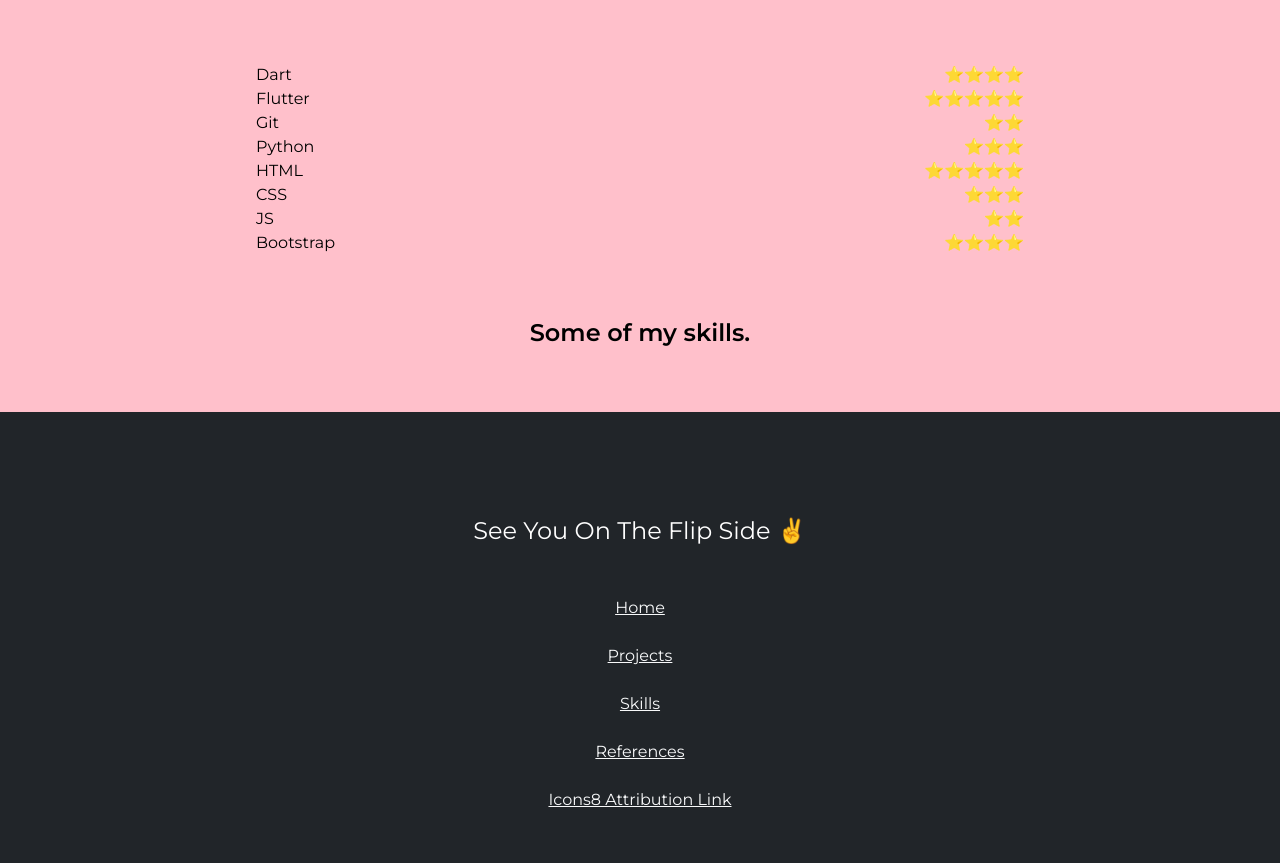
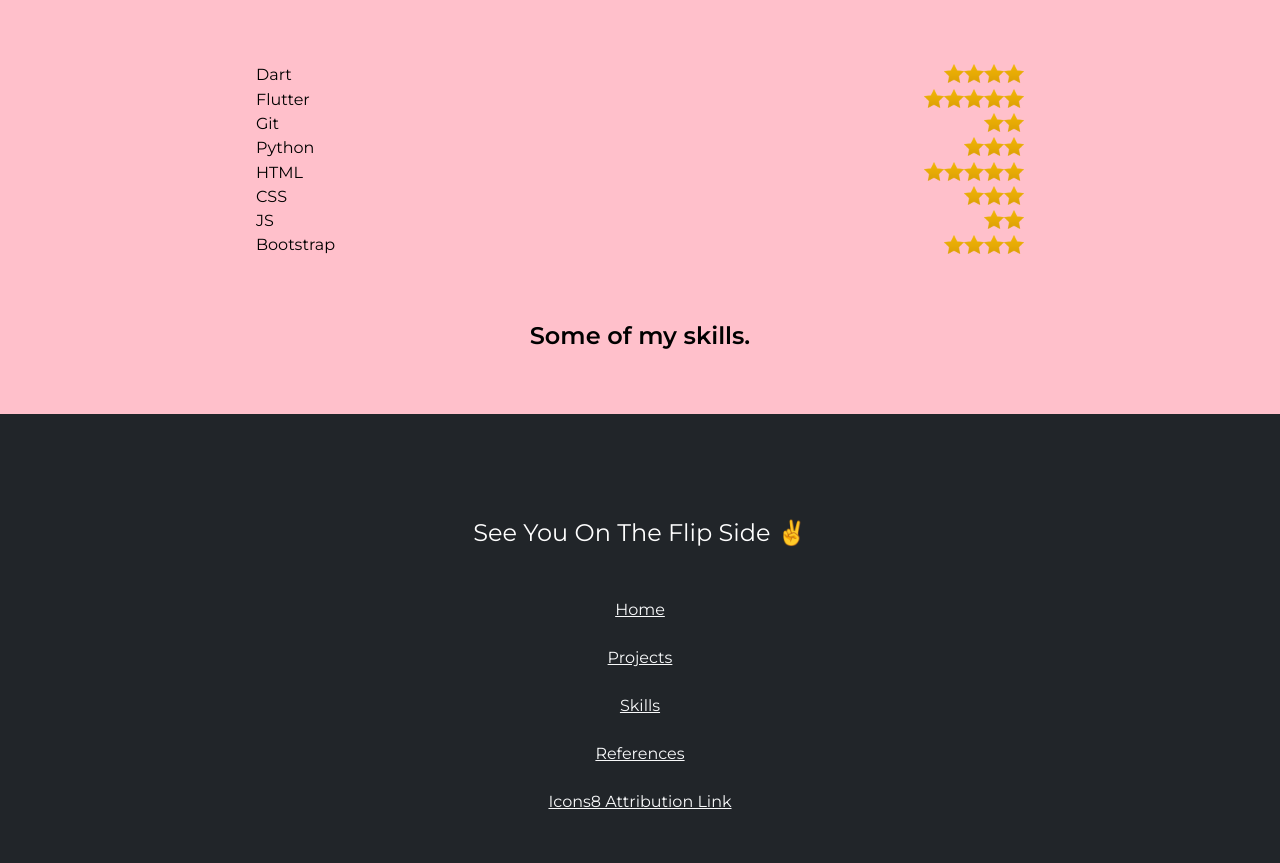
Before and after one commit to mattrltrent/csc105-assignment4, a plain HTML site: page media.html in a window 1280 px wide. Shown: the part 3122-3985 px from the top of the page. Drawn offline with nearby package versions, Linux system fonts and the light colour scheme.

Commit message:
added an img star

```diff
--- a/general.css
+++ b/general.css
@@ -465,3 +465,10 @@ table {
     padding-bottom: 120px;
     max-width: 60vw;
 }
+
+.star-img {
+    height: auto;
+    width: 20px;
+    margin: auto;
+    padding-bottom: 4px;
+}
--- a/media.html
+++ b/media.html
@@ -108,35 +108,35 @@
                         <tbody>
                             <tr>
                                 <td class="align-left">Dart</td>
-                                <td class="align-right">⭐⭐⭐⭐</td>
+                                <td class="align-right"><img class="star-img" src="assets/star.png" alt="Star"><img class="star-img" src="assets/star.png" alt="Star"><img class="star-img" src="assets/star.png" alt="Star"><img class="star-img" src="assets/star.png" alt="Star"></td>
                             </tr>
                             <tr>
                                 <td class="align-left">Flutter</td>
-                                <td class="align-right">⭐⭐⭐⭐⭐</td>
+                                <td class="align-right"><img class="star-img" src="assets/star.png" alt="Star"><img class="star-img" src="assets/star.png" alt="Star"><img class="star-img" src="assets/star.png" alt="Star"><img class="star-img" src="assets/star.png" alt="Star"><img class="star-img" src="assets/star.png" alt="Star"></td>
                             </tr>
                             <tr>
                                 <td class="align-left">Git</td>
-                                <td class="align-right">⭐⭐</td>
+                                <td class="align-right"><img class="star-img" src="assets/star.png" alt="Star"><img class="star-img" src="assets/star.png" alt="Star"></td>
                             </tr>
                             <tr>
                                 <td class="align-left">Python</td>
-                                <td class="align-right">⭐⭐⭐</td>
+                                <td class="align-right"><img class="star-img" src="assets/star.png" alt="Star"><img class="star-img" src="assets/star.png" alt="Star"><img class="star-img" src="assets/star.png" alt="Star"></td>
                             </tr>
                             <tr>
                                 <td class="align-left">HTML</td>
-                                <td class="align-right">⭐⭐⭐⭐⭐</td>
+                                <td class="align-right"><img class="star-img" src="assets/star.png" alt="Star"><img class="star-img" src="assets/star.png" alt="Star"><img class="star-img" src="assets/star.png" alt="Star"><img class="star-img" src="assets/star.png" alt="Star"><img class="star-img" src="assets/star.png" alt="Star"></td>
                             </tr>
                             <tr>
                                 <td class="align-left">CSS</td>
-                                <td class="align-right">⭐⭐⭐</td>
+                                <td class="align-right"><img class="star-img" src="assets/star.png" alt="Star"><img class="star-img" src="assets/star.png" alt="Star"><img class="star-img" src="assets/star.png" alt="Star"></td>
                             </tr>
                             <tr>
                                 <td class="align-left">JS</td>
-                                <td class="align-right">⭐⭐</td>
+                                <td class="align-right"><img class="star-img" src="assets/star.png" alt="Star"><img class="star-img" src="assets/star.png" alt="Star"></td>
                             </tr>
                             <tr>
                                 <td class="align-left">Bootstrap</td>
-                                <td class="align-right">⭐⭐⭐⭐</td>
+                                <td class="align-right"><img class="star-img" src="assets/star.png" alt="Star"><img class="star-img" src="assets/star.png" alt="Star"><img class="star-img" src="assets/star.png" alt="Star"><img class="star-img" src="assets/star.png" alt="Star"></td>
                             </tr>
                         </tbody>
                     </table>
--- a/script.js
+++ b/script.js
@@ -3,7 +3,7 @@ function calc() {
     if (name != null && name != "") {
         const dateObj = new Date();
         let time = dateObj.getHours();
-        if (time >= 18 && time < 7 || time == 0) {
+            if (time >= 18 || time < 7 || time == 0) {
                 alert("Good Evening, " + name + ".");
             }
             else if (time >= 7 && time < 11) {
@@ -38,7 +38,7 @@ function checkInp(x)
     alert("Please enter a positive integer!")
 }
 
-async function getQuote() {
+async function getQuote() { // I knew how to do this already, but here's the comment. Also, the API came from this site: https://breakingbadquotes.xyz/
     try {
     let response = await fetch('https://breaking-bad-quotes.herokuapp.com/v1/quotes');
     data = await response.json();
@@ -48,7 +48,7 @@ async function getQuote() {
     document.getElementById("bb-author").innerHTML = "- " + author;
     }
     catch (e) {
-        document.getElementById("bb-quote").innerHTML = "API Error Caught: " + e;
+        document.getElementById("bb-quote").innerHTML = "API Error Caught (likely due to bad connection): " + e;
         document.getElementById("bb-author").innerHTML = null;
     }
 }
```
Also changed, not shown: javascript.html (+1 -1 lines), assets/star.png (added). Lines whose indentation alone changed are shown as unchanged.
